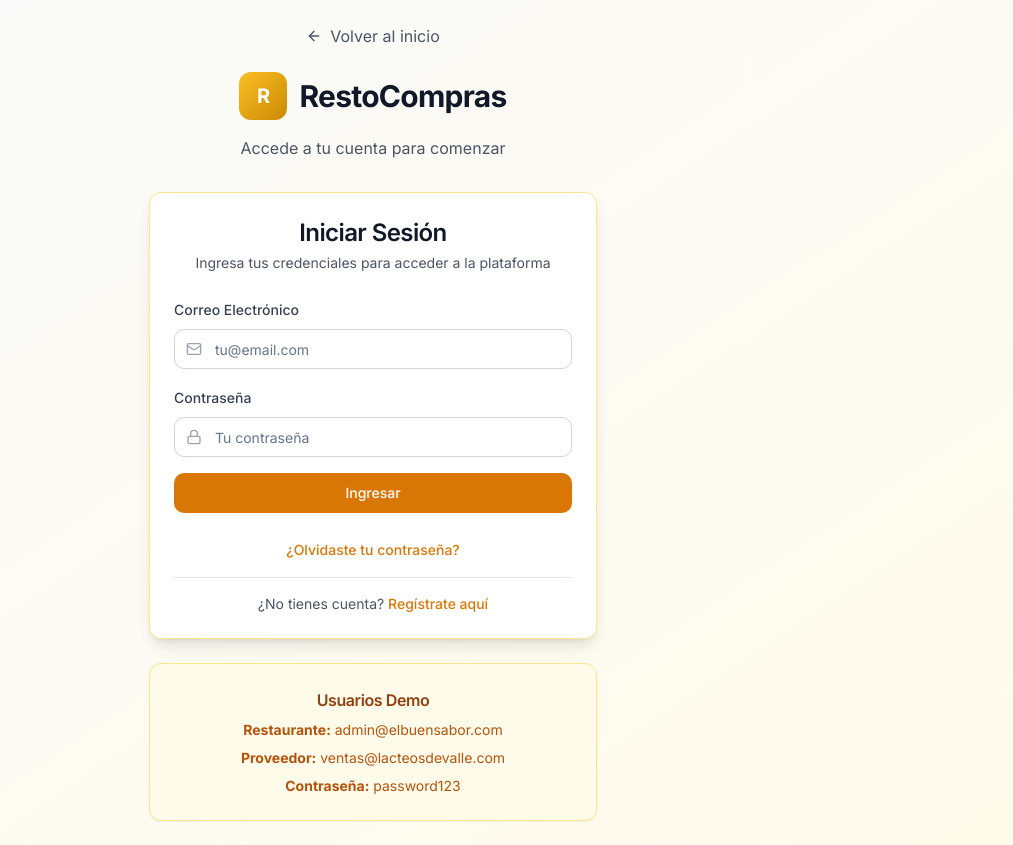
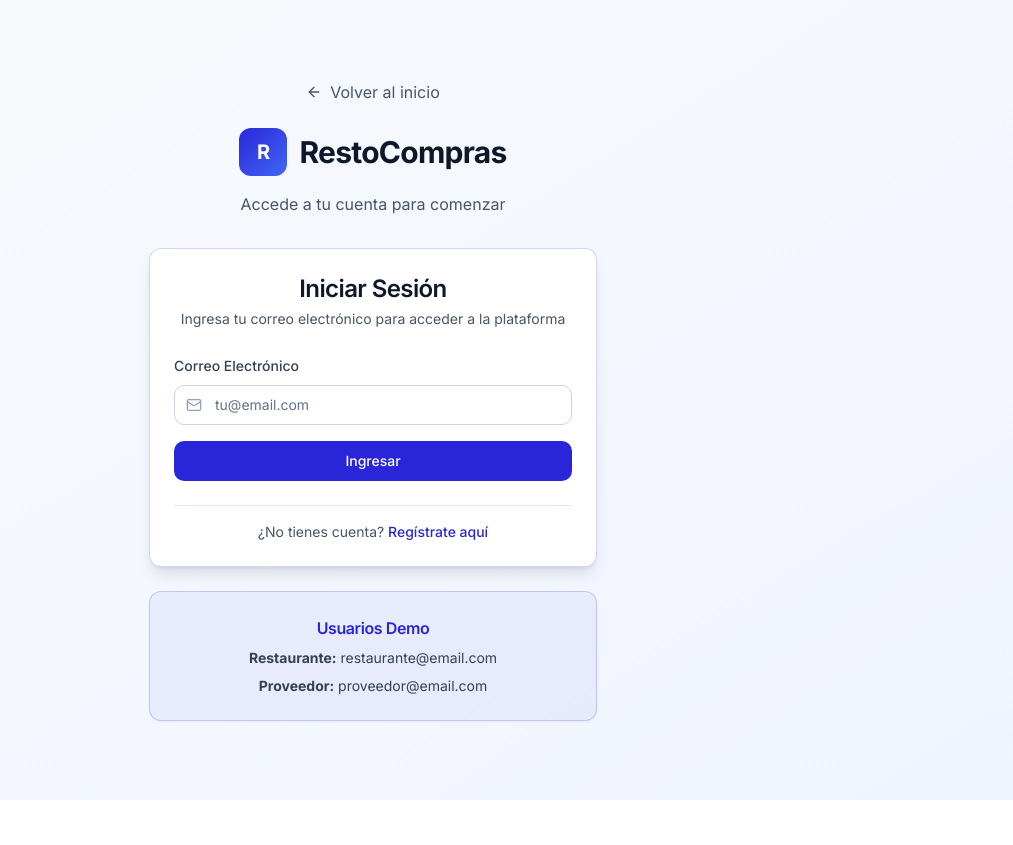
Before and after one commit to tomasfonta/restocompras-prod, a React (Vite) app: page /login in a window 1280 px wide. Shown: the whole page, without its empty margins (267-1280 px from the left). After the commit the page ends 800 px from the top, so only its background shows below. Built offline with nearby package versions, Linux system fonts and the light colour scheme.

Commit message:
Fix: Remove password validation in login
Simplified login to use only email for authentication, removing password validation. Updated `src/contexts/UserContext.tsx` and `src/pages/Login.tsx`.

```diff
--- a/src/contexts/UserContext.tsx
+++ b/src/contexts/UserContext.tsx
@@ -4,7 +4,7 @@ import { User } from '../types/User';
 
 interface UserContextType {
   currentUser: User | null;
-  login: (email: string, password: string) => boolean;
+  login: (email: string) => boolean;
   logout: () => void;
   updateUser: (userData: Partial<User>) => void;
   users: User[];
@@ -51,8 +51,8 @@ export const UserProvider: React.FC<{ children: React.ReactNode }> = ({ children
     }
   }, []);
 
-  const login = (email: string, password: string): boolean => {
-    const user = users.find(u => u.email === email && u.password === password);
+  const login = (email: string): boolean => {
+    const user = users.find(u => u.email === email);
     if (user) {
       setCurrentUser(user);
       localStorage.setItem('currentUser', JSON.stringify(user));
--- a/src/pages/Login.tsx
+++ b/src/pages/Login.tsx
@@ -4,14 +4,13 @@ import { Button } from "@/components/ui/button";
 import { Input } from "@/components/ui/input";
 import { Label } from "@/components/ui/label";
 import { Card, CardContent, CardDescription, CardHeader, CardTitle } from "@/components/ui/card";
-import { ArrowLeft, Mail, Lock } from "lucide-react";
+import { ArrowLeft, Mail } from "lucide-react";
 import { Link, useNavigate } from "react-router-dom";
 import { useUser } from '../contexts/UserContext';
 import { toast } from "@/hooks/use-toast";
 
 const Login = () => {
   const [email, setEmail] = useState('');
-  const [password, setPassword] = useState('');
   const [isLoading, setIsLoading] = useState(false);
   const navigate = useNavigate();
   const { login } = useUser();
@@ -20,7 +19,7 @@ const Login = () => {
     e.preventDefault();
     setIsLoading(true);
 
-    const success = login(email, password);
+    const success = login(email);
 
     if (success) {
       toast({
@@ -31,7 +30,7 @@ const Login = () => {
     } else {
       toast({
         title: "Error de autenticación",
-        description: "Email o contraseña incorrectos",
+        description: "Email no encontrado",
         variant: "destructive",
       });
     }
@@ -40,64 +39,46 @@ const Login = () => {
   };
 
   return (
-    <div className="min-h-screen bg-gradient-to-br from-gray-50 to-amber-50 flex items-center justify-center p-6">
+    <div className="min-h-screen bg-gradient-to-br from-slate-50 to-blue-50 flex items-center justify-center p-6">
       <div className="w-full max-w-md">
         {/* Header */}
         <div className="text-center mb-8">
-          <Link to="/" className="inline-flex items-center text-gray-600 hover:text-gray-900 mb-6">
+          <Link to="/" className="inline-flex items-center text-slate-600 hover:text-slate-900 mb-6">
             <ArrowLeft className="w-4 h-4 mr-2" />
             Volver al inicio
           </Link>
 
           <div className="flex items-center justify-center space-x-3 mb-4">
-            <div className="w-12 h-12 bg-gradient-to-br from-amber-400 to-yellow-600 rounded-lg flex items-center justify-center">
+            <div className="w-12 h-12 bg-gradient-to-br from-primary to-blue-600 rounded-lg flex items-center justify-center">
               <span className="text-white font-bold text-xl">R</span>
             </div>
-            <h1 className="text-3xl font-bold text-gray-900">RestoCompras</h1>
+            <h1 className="text-3xl font-bold text-slate-900">RestoCompras</h1>
           </div>
-          <p className="text-gray-600">Accede a tu cuenta para comenzar</p>
+          <p className="text-slate-600">Accede a tu cuenta para comenzar</p>
         </div>
 
-        <Card className="shadow-lg border-amber-200">
+        <Card className="shadow-lg border-primary/20">
           <CardHeader className="space-y-1">
-            <CardTitle className="text-2xl text-center text-gray-900">Iniciar Sesión</CardTitle>
-            <CardDescription className="text-center text-gray-600">
-              Ingresa tus credenciales para acceder a la plataforma
+            <CardTitle className="text-2xl text-center text-slate-900">Iniciar Sesión</CardTitle>
+            <CardDescription className="text-center text-slate-600">
+              Ingresa tu correo electrónico para acceder a la plataforma
             </CardDescription>
           </CardHeader>
           <CardContent className="space-y-6">
             <form onSubmit={handleSubmit} className="space-y-4">
               <div className="space-y-2">
-                <Label htmlFor="email" className="text-sm font-medium text-gray-700">
+                <Label htmlFor="email" className="text-sm font-medium text-slate-700">
                   Correo Electrónico
                 </Label>
                 <div className="relative">
-                  <Mail className="absolute left-3 top-1/2 transform -translate-y-1/2 text-gray-400 w-4 h-4" />
+                  <Mail className="absolute left-3 top-1/2 transform -translate-y-1/2 text-slate-400 w-4 h-4" />
                   <Input
                     id="email"
                     type="email"
                     placeholder="tu@email.com"
                     value={email}
                     onChange={(e) => setEmail(e.target.value)}
-                    className="pl-10 border-gray-300 focus:border-amber-500 focus:ring-amber-500"
-                    required
-                  />
-                </div>
-              </div>
-
-              <div className="space-y-2">
-                <Label htmlFor="password" className="text-sm font-medium text-gray-700">
-                  Contraseña
-                </Label>
-                <div className="relative">
-                  <Lock className="absolute left-3 top-1/2 transform -translate-y-1/2 text-gray-400 w-4 h-4" />
-                  <Input
-                    id="password"
-                    type="password"
-                    placeholder="Tu contraseña"
-                    value={password}
-                    onChange={(e) => setPassword(e.target.value)}
-                    className="pl-10 border-gray-300 focus:border-amber-500 focus:ring-amber-500"
+                    className="pl-10 border-slate-300 focus:border-primary focus:ring-primary"
                     required
                   />
                 </div>
@@ -105,7 +86,7 @@ const Login = () => {
 
               <Button
                 type="submit"
-                className="w-full bg-amber-600 hover:bg-amber-700 text-white py-2.5"
+                className="w-full bg-primary hover:bg-primary/90 text-white py-2.5"
                 disabled={isLoading}
               >
                 {isLoading ? 'Ingresando...' : 'Ingresar'}
@@ -113,14 +94,10 @@ const Login = () => {
             </form>
 
             <div className="text-center space-y-4">
-              <button className="text-amber-600 hover:text-amber-700 text-sm font-medium">
-                ¿Olvidaste tu contraseña?
-              </button>
-
               <div className="border-t pt-4">
-                <p className="text-gray-600 text-sm">
+                <p className="text-slate-600 text-sm">
                   ¿No tienes cuenta?{' '}
-                  <button className="text-amber-600 hover:text-amber-700 font-medium">
+                  <button className="text-primary hover:text-primary/80 font-medium">
                     Regístrate aquí
                   </button>
                 </p>
@@ -130,14 +107,13 @@ const Login = () => {
         </Card>
 
         {/* Demo Info */}
-        <Card className="mt-6 bg-amber-50 border-amber-200">
+        <Card className="mt-6 bg-primary/5 border-primary/20">
           <CardContent className="pt-6">
             <div className="text-center">
-              <h3 className="font-semibold text-amber-800 mb-2">Usuarios Demo</h3>
-              <div className="text-amber-700 text-sm space-y-2">
-                <p><strong>Restaurante:</strong> admin@elbuensabor.com</p>
-                <p><strong>Proveedor:</strong> ventas@lacteosdevalle.com</p>
-                <p><strong>Contraseña:</strong> password123</p>
+              <h3 className="font-semibold text-primary mb-2">Usuarios Demo</h3>
+              <div className="text-slate-700 text-sm space-y-2">
+                <p><strong>Restaurante:</strong> restaurante@email.com</p>
+                <p><strong>Proveedor:</strong> proveedor@email.com</p>
               </div>
             </div>
           </CardContent>
```
